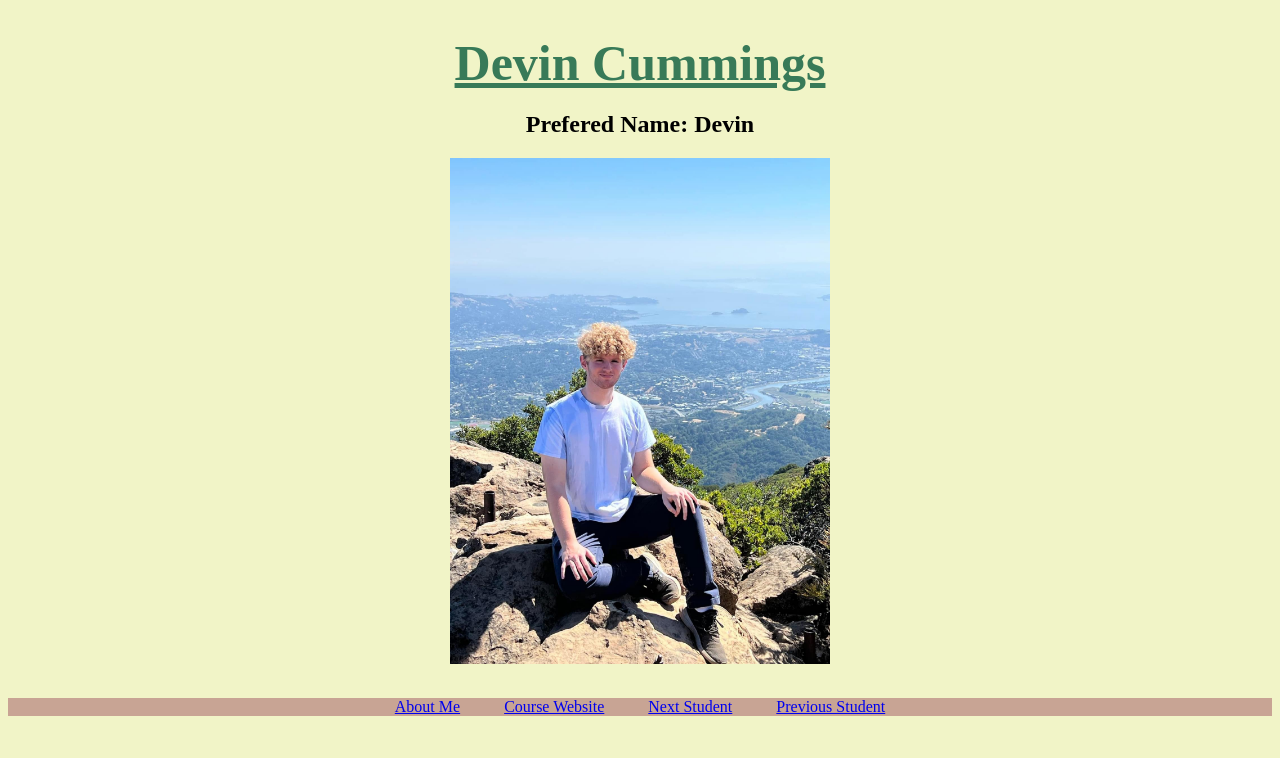
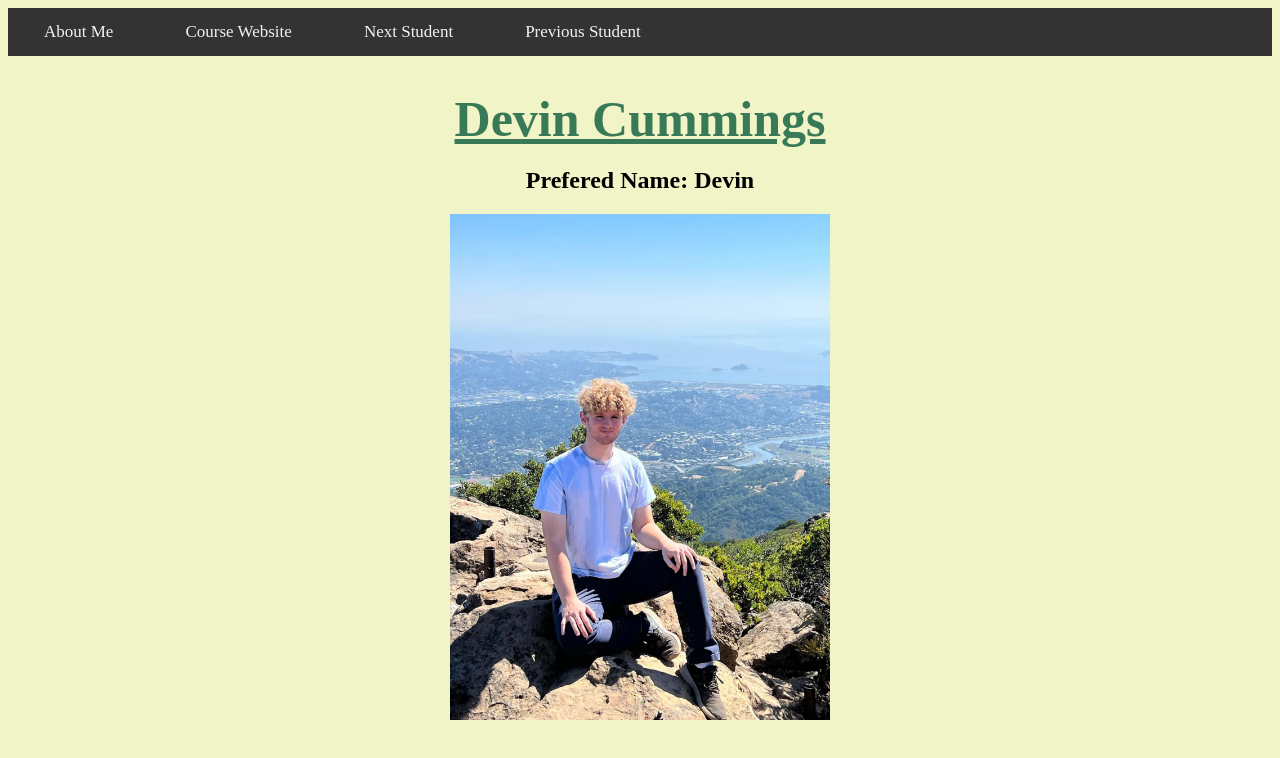
Before and after one commit to Devin-C64/Devin-C64.github.io, a plain HTML site: page index.html in a window 1280 px wide. Drawn offline with Linux system fonts and the light colour scheme.

Commit message:
Added nav bar

```diff
--- a/index.html
+++ b/index.html
@@ -7,6 +7,13 @@
     <link href="styles.css" rel="stylesheet">
 </head>
 <body>
+<div class="link">
+    <a href="https://devin-c64.github.io/aboutMe.html">About Me</a>
+    <a href="https://mattm401.github.io/">Course Website</a>
+    <a href="https://pkamath87.github.io/">Next Student</a>
+    <a href="https://megyar.github.io/">Previous Student</a>
+</div>
+
 <h1>Devin Cummings</h1>
 
 <!-- Devin Cummings
@@ -17,11 +24,6 @@ devinjc@udel.edu -->
 <div>
     <img src="/images/IMG_3384.JPG" alt="Me hiking in San Francisco" style="max-width: 30%; height: auto;">
 </div>
-<div class="link">
-    <a href="https://devin-c64.github.io/aboutMe.html">About Me</a>
-    <a href="https://mattm401.github.io/">Course Website</a>
-    <a href="https://pkamath87.github.io/">Next Student</a>
-    <a href="https://megyar.github.io/">Previous Student</a>
-</div>
+
 </body>
 </html>
--- a/styles.css
+++ b/styles.css
@@ -13,12 +13,26 @@ body {
     background-color: #f1f4c7;
 }
 
-div.link{
-    background-color: #c8a494;
-    margin-top: 30px;
-}
-
 a {
     margin-left: 20px;
     margin-right: 20px;
 }
+
+.link {
+    background-color: #333;
+    overflow: hidden;
+  }
+
+  .link a {
+    float: left;
+    color: #f2f2f2;
+    text-align: center;
+    padding: 14px 16px;
+    text-decoration: none;
+    font-size: 17px;
+  }
+
+  .link a:hover {
+    background-color: #ddd;
+    color: black;
+  }
```
Also changed, not shown: aboutMe.html (+6 -3 lines).
